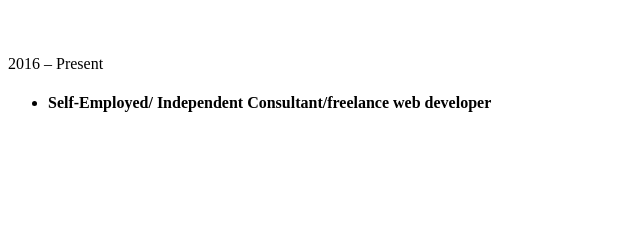
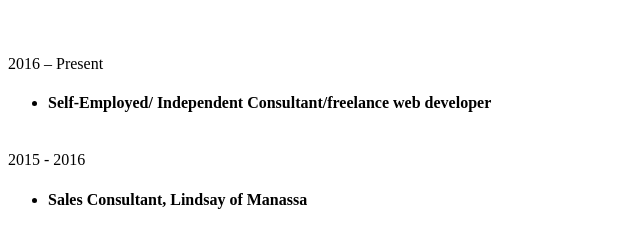
Before and after one commit to nnaeyl/nnaeyl, a plain HTML site: page exp.html in a window 1280 px wide. Shown: the part 105-352 px from the top of the page, without its empty margins (0-640 px from the left). Drawn offline with Linux system fonts and the light colour scheme.

Commit message:
Update exp.html

```diff
--- a/exp.html
+++ b/exp.html
@@ -7,7 +7,13 @@
 2016 – Present <br>
 <ul>
 <li><h4>Self-Employed/ Independent Consultant/freelance web developer</h4></li></ul>
+<br>
 
+2015 - 2016
+<ul>
+<li>
+<h4>Sales Consultant, Lindsay of Manassa</h4>
+</li></ul>
 
 
 
```
